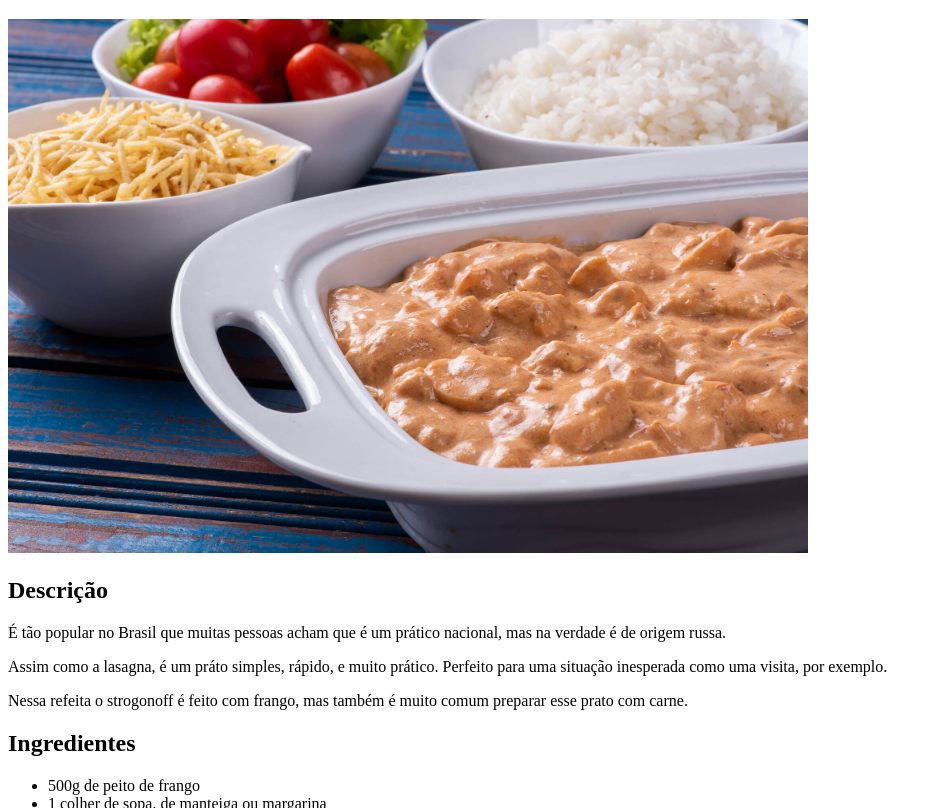
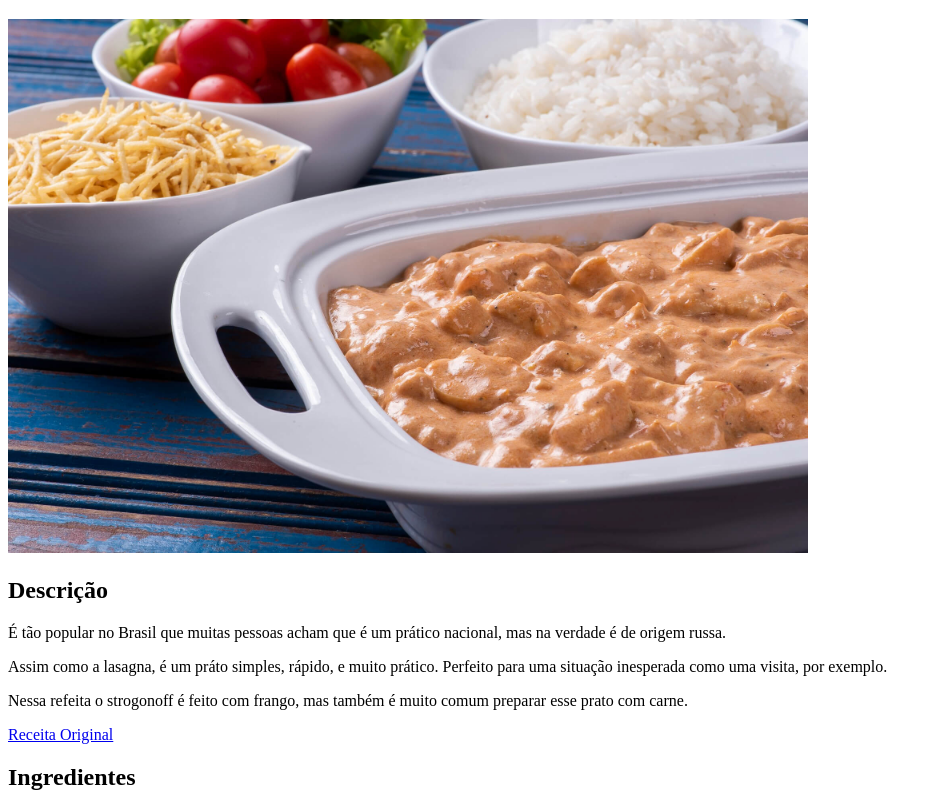
Before and after one commit to maurolima-hub/odin-recipes, a plain HTML site: page recipes/strogonoff_de_frango_simples.html in a window 1280 px wide. Shown: the part 87-895 px from the top of the page, without its empty margins (0-938 px from the left). Drawn offline with Linux system fonts and the light colour scheme.

Commit message:
Add link to original recipe on description

```diff
--- a/recipes/strogonoff_de_frango_simples.html
+++ b/recipes/strogonoff_de_frango_simples.html
@@ -21,6 +21,8 @@
         <p>Assim como a lasagna, é um práto simples, rápido, e muito prático. Perfeito para uma situação inesperada como uma visita, por exemplo.</p>
 
         <p>Nessa refeita o strogonoff é feito com frango, mas também é muito comum preparar esse prato com carne.</p>
+
+        <a href="https://www.amandocozinhar.com/2018/06/strogonoff-de-frango-simples.html">Receita Original</a>
 
         <h2>Ingredientes</h2>
 
```
